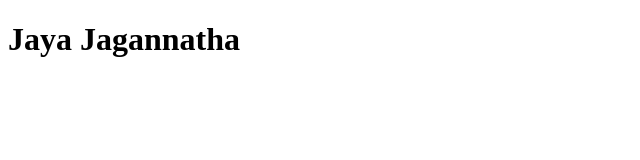
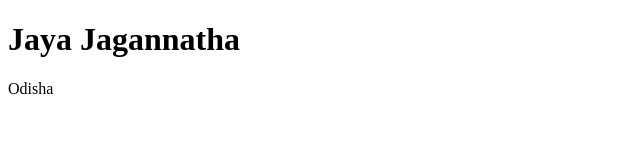
Before and after one commit to HarutoIpsita7/git_demo_22-06-13, a plain HTML site: page index.html in a window 1280 px wide. Shown: the full height of the page, 0-640 px from the left. Drawn offline with Linux system fonts and the light colour scheme.

Commit message:
Updating index.html

```diff
--- a/index.html
+++ b/index.html
@@ -11,7 +11,7 @@
 <body>
 
   <h1>Jaya Jagannatha</h1>
-
+  <p>Odisha</p>
 </body>
 
 </html>
```
